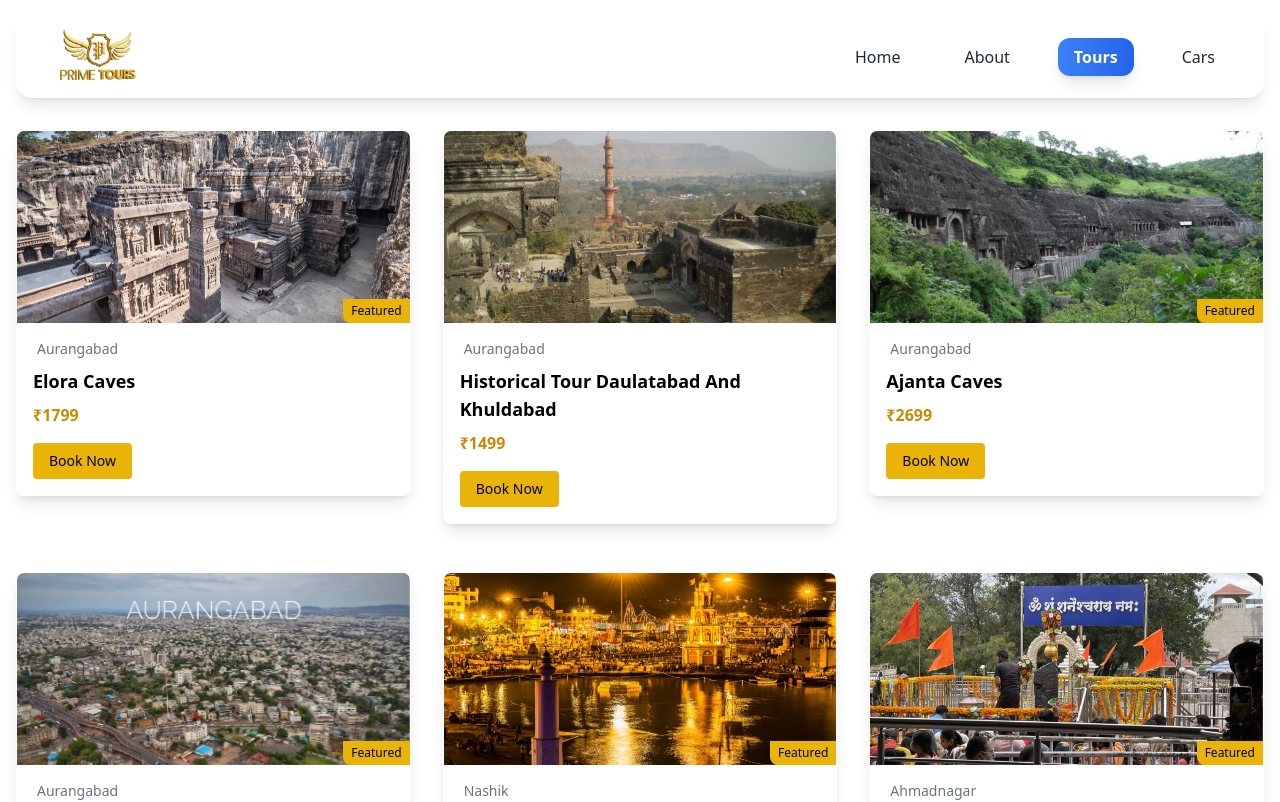
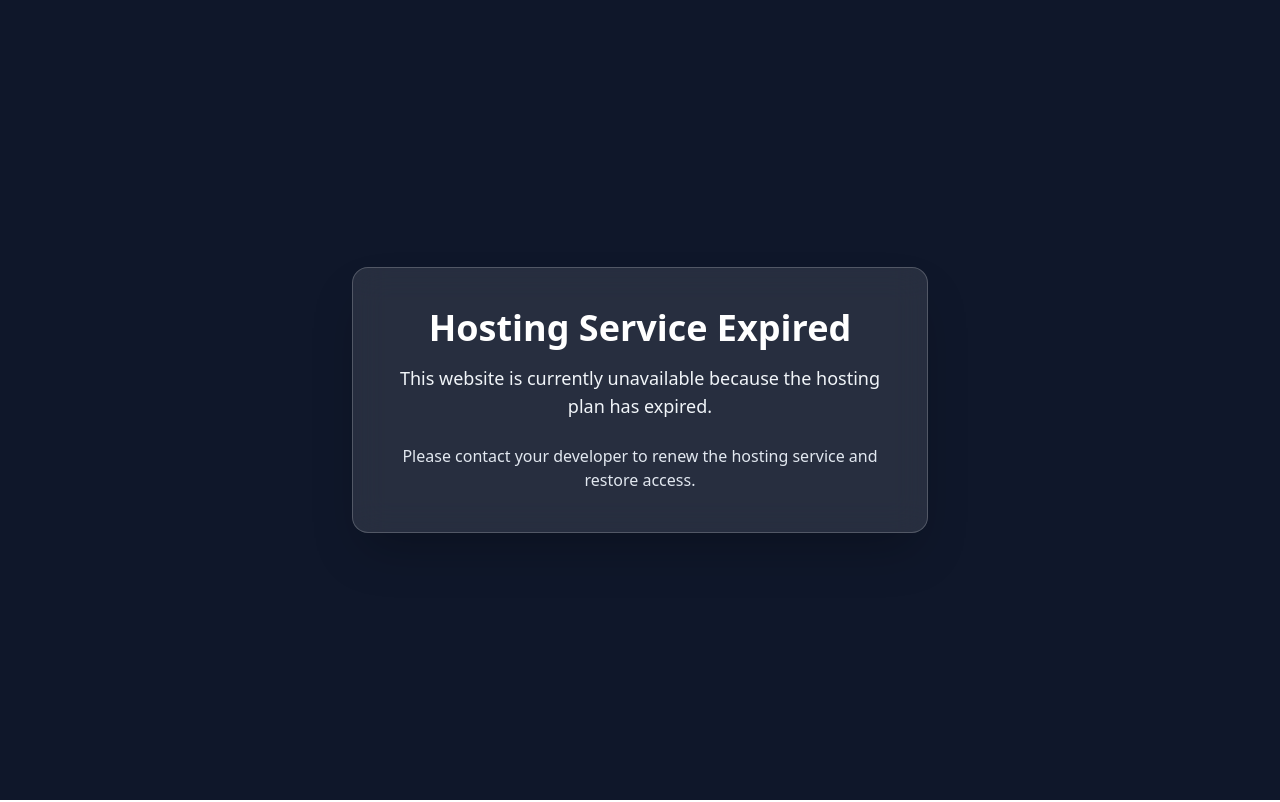
Before and after one commit to iamfaiz55/prime-tours, a React (Vite) app: page /tours in a window 1280 px wide. Shown: the top 802 px of the page. Built offline with nearby package versions, Linux system fonts and the light colour scheme.

Commit message:
expire for not payment

```diff
--- a/src/App.tsx
+++ b/src/App.tsx
@@ -1,17 +1,17 @@
 import React from 'react'
-import { BrowserRouter, Route, Routes } from 'react-router-dom'
-import Layout from './components/Layout'
-import Home from './routes/home'
-import About from './pages/About'
-import CarList from './pages/Car'
-import TourList from './components/FeaturedTourList'
-import NotFound from './components/NotFound'
+// import { BrowserRouter, Route, Routes } from 'react-router-dom'
+// import Layout from './components/Layout'
+// import Home from './routes/home'
+// import About from './pages/About'
+// import CarList from './pages/Car'
+// import TourList from './components/FeaturedTourList'
+// import NotFound from './components/NotFound'
 import HostingExpired from './pages/HostingExpired'
 
 const App: React.FC = () => {
   return <>
-  {/* {/* <HostingExpired />/*} */}
-  <BrowserRouter>
+  <HostingExpired />
+  {/* <BrowserRouter>
   <Routes>
     <Route path='/' element={<Layout/>}>
     <Route index element={<Home/>} />
@@ -22,7 +22,7 @@ const App: React.FC = () => {
     </Route>
 
   </Routes>
-  </BrowserRouter>
+  </BrowserRouter> */}
   </>
 }
 
```
